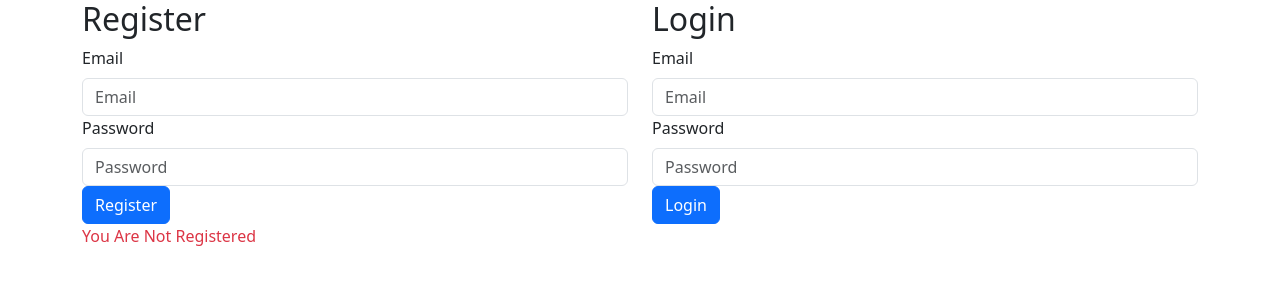
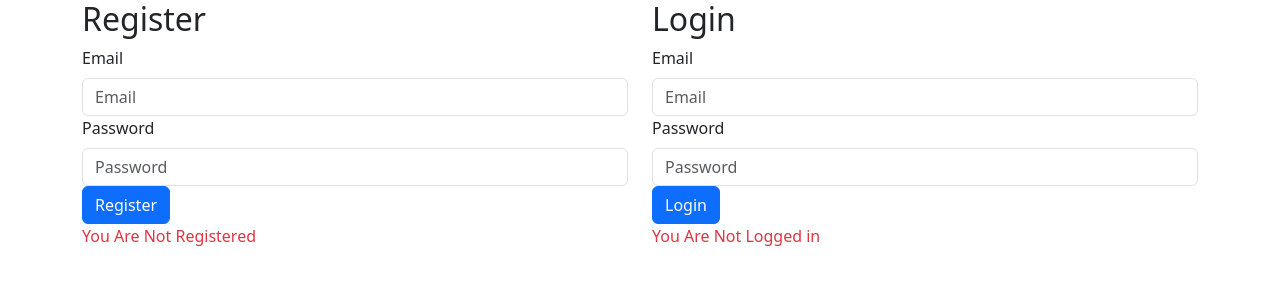
Before and after one commit to thesystemsmith/react-auth, a React (Create React App) app: page / in a window 1280 px wide. Shown: the top 300 px of the page. Built offline with nearby package versions, Linux system fonts and the light colour scheme.

Commit message:
feat - login connected to the backend

```diff
--- a/src/Login.js
+++ b/src/Login.js
@@ -1,5 +1,6 @@
 import React,{useState} from 'react';
 import { Form, Button } from 'react-bootstrap';
+import axios from 'axios';
 
 export default function Login() {
     //set states
@@ -11,13 +12,37 @@ export default function Login() {
         // prevent the form from refreshing the whole page
         e.preventDefault();
         // make a popup alert showing the "submitted" text
-        alert("Submited");
+        // alert("Submited");
+
+        // set config
+        const configuration = {
+            method:'post',
+             // url: 'https://nodejs-mongo-auth.onrender.com/login',
+            url: 'http://localhost:3000/login',
+            data:{
+                email,
+                password
+            }
+        }
+        // debugger
+        // make the api call
+        axios(configuration)
+            .then(result => {
+                // debugger
+                console.log(result)
+                setLogin(true);
+            })
+            .catch(error => {
+                // debugger
+                console.log(error)
+            })
     }
 
     return (
         <>
             <h2>Login</h2>
             <Form onSubmit={(e)=>handleSubmit(e)}>
+
                 {/* email */}
                 <Form.Group controlId='formBasicEmail1'>
                     <Form.Label> Email </Form.Label>
@@ -29,6 +54,7 @@ export default function Login() {
                         placeholder='Email'
                     />
                 </Form.Group>
+
                 {/* password */}
                 <Form.Group controlId='formBasicPassword1'>
                     <Form.Label> Password </Form.Label>
@@ -40,6 +66,7 @@ export default function Login() {
                         placeholder='Password'
                     />
                 </Form.Group>
+
                 {/*submit button */}
                 <Button
                     variant='primary'
@@ -48,6 +75,14 @@ export default function Login() {
                 >
                     Login
                 </Button>
+
+                {/* display success message */}
+                {login ? (
+                    <p className="text-success">You Are Logged in Successfully</p>
+                ) : (
+                    <p className="text-danger">You Are Not Logged in</p>
+                )}
+
             </Form>
         </>
     )
--- a/src/Register.js
+++ b/src/Register.js
@@ -26,16 +26,16 @@ export default function Register() {
             },
             headers :{}
         }
-        debugger
+        // debugger
         // make the api call
         axios(configuration)
             .then(result => {
-                debugger
+                // debugger
                 console.log(result)
                 setRegister(true);
             })
             .catch(error => {
-                debugger
+                // debugger
                 console.log(error)
             })
     }
```
